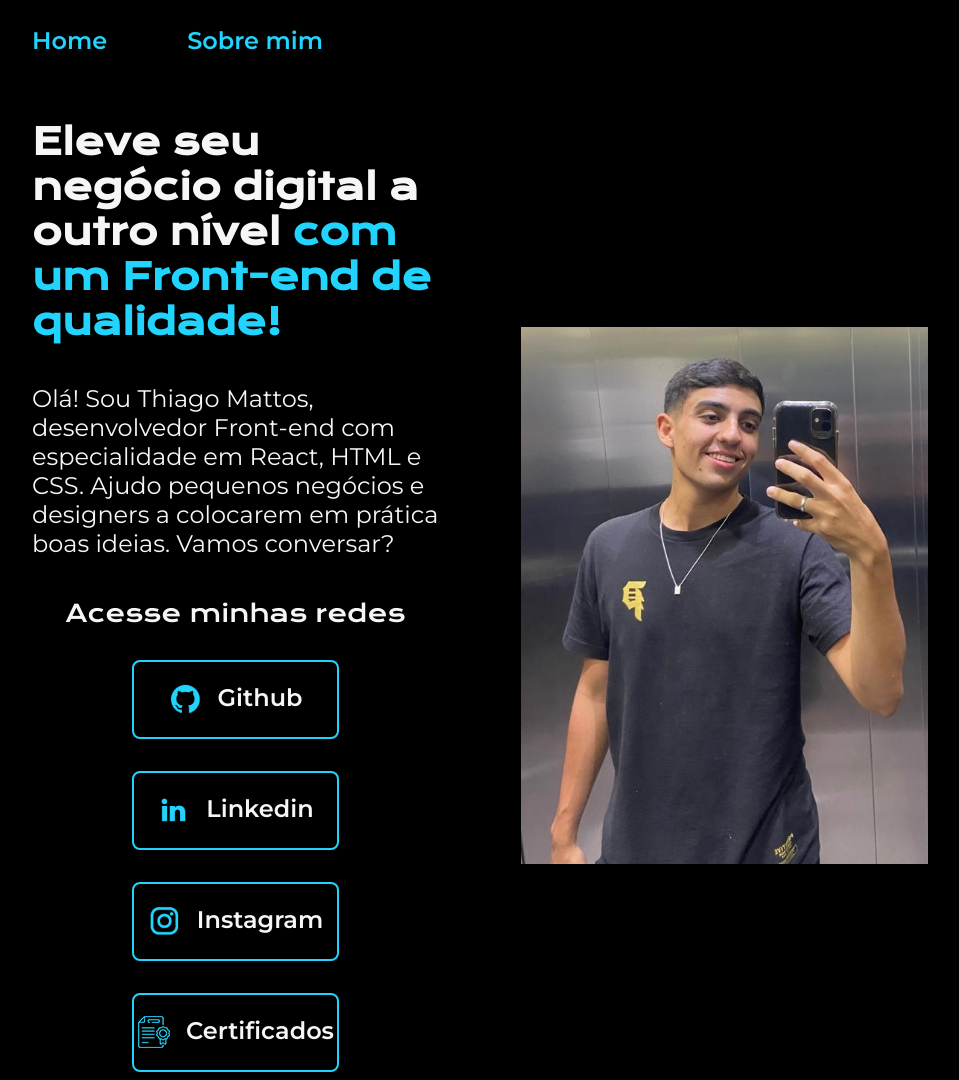
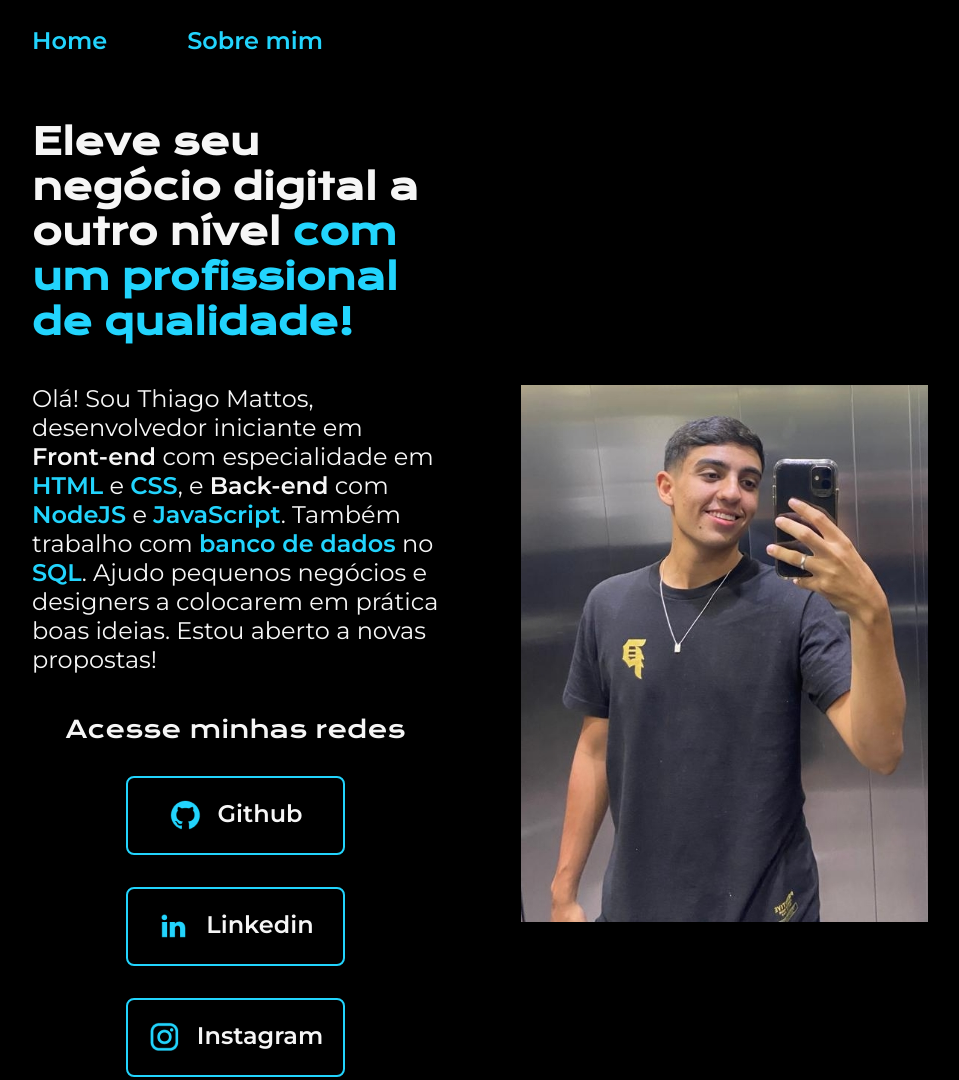
Before and after one commit to thiaagomattos/Portfolio, a plain HTML site: page index.html in a window 1280 px wide. Shown: the top 1080 px of the page, without its empty margins (160-1119 px from the left). Drawn offline with nearby package versions, Linux system fonts and the light colour scheme.

Commit message:
Add files via upload

```diff
--- a/index.html
+++ b/index.html
@@ -19,13 +19,14 @@
     <main class="apresentacao">
         <section class="apresentacao__conteudo">
             <h1 class="apresentacao__conteudo__titulo">Eleve seu negócio digital a outro nível<strong
-            class="titulo-destaque"> com um Front-end de qualidade!
+            class="titulo-destaque"> com um profissional de qualidade!
             </strong></h1>
-            <p class="apresentacao__conteudo__texto">Olá! Sou Thiago Mattos, desenvolvedor
-            Front-end com especialidade em React, HTML e
-            CSS. Ajudo pequenos negócios e designers a
-            colocarem em prática boas ideias. Vamos
-            conversar?</p>
+            <p class="apresentacao__conteudo__texto">Olá! Sou Thiago Mattos, desenvolvedor iniciante em
+            <strong>Front-end</strong> com especialidade em <strong
+            class="texto">HTML</strong> e
+            <strong class="texto">CSS</strong>, e <strong>Back-end</strong> com <strong class="texto">NodeJS</strong> e <strong class="texto">JavaScript</strong>. Também trabalho com <strong
+            class="texto">banco de dados</strong> no <strong class="texto">SQL</strong>. Ajudo pequenos negócios e designers a
+            colocarem em prática boas ideias. Estou aberto a novas propostas!</p>
             <div class="apresentacao__links">
                 <h2 class="apresentacao__links__subtitulo">Acesse minhas redes</h2>
                 <a class="apresentacao__links__navegacao" href="https://github.com/thiaagomattos">
--- a/style/style.css
+++ b/style/style.css
@@ -58,6 +58,9 @@ body{
     font-size: 1.5rem;
     font-family: var(--fonte-secundaria);
 }
+.texto{
+    color: var(--cor-terciaria);
+}
 
 .apresentacao__links{
     display: flex;
@@ -81,7 +84,7 @@ body{
     border-radius: 8px;
     font-size: 1.5rem;
     font-weight: 600;
-    padding: 21.5px 0;
+    padding: 21.5px 6px;
     text-decoration: none;
     color: var(--cor-secundaria);
     font-family: var(--fonte-secundaria);
```
